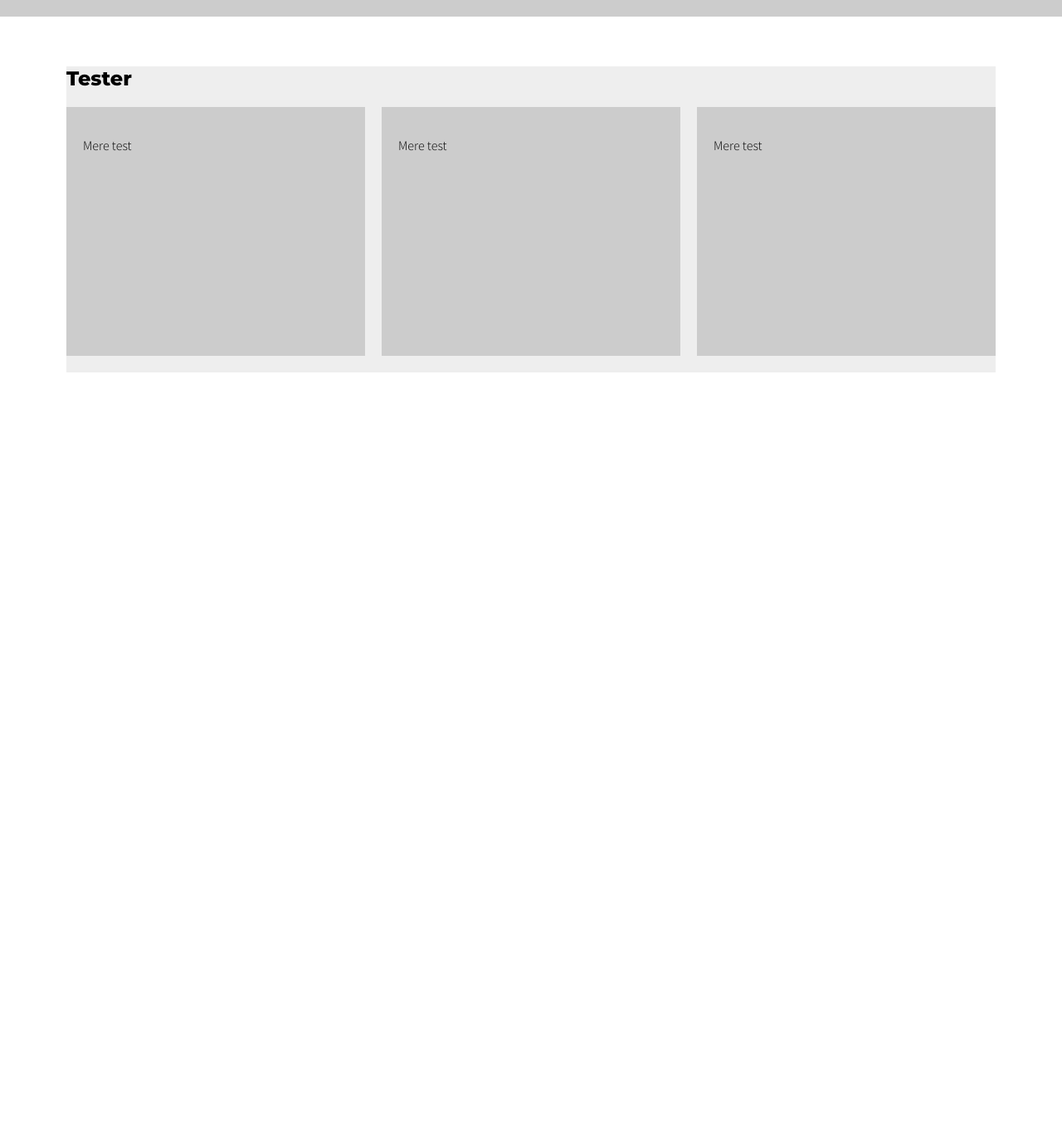
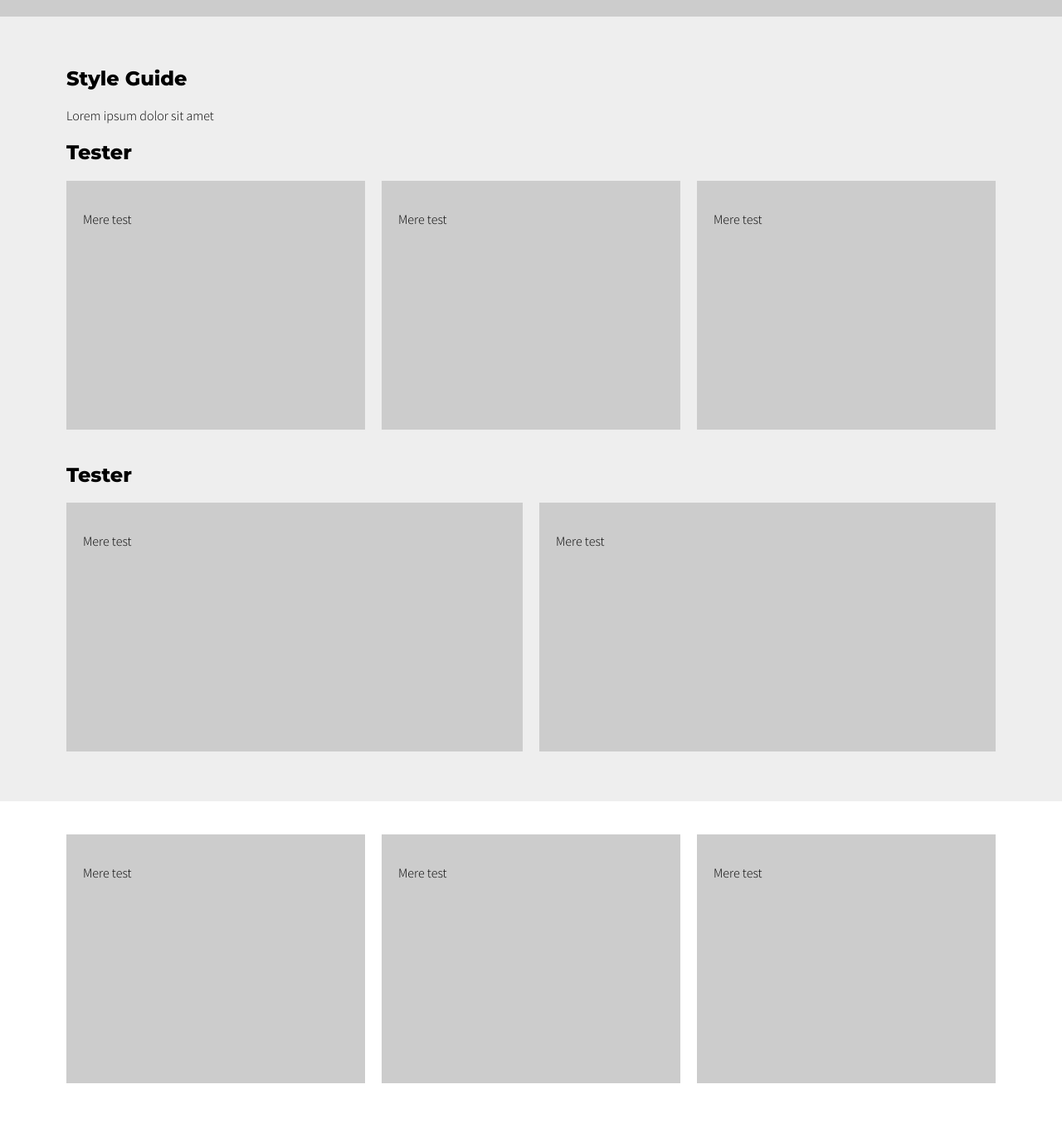
Before and after one commit to ninabergchristensen/kulturhus, a plain HTML site: page styleguide.html in a window 1280 px wide. Shown: the part 80-1446 px from the top of the page at 83% size. Before the commit the page ends 800 px from the top, so only its background shows below. Drawn offline with Linux system fonts and the light colour scheme.

Commit message:
CSS Overall layout changes

```diff
--- a/assets/styles.css
+++ b/assets/styles.css
@@ -37,7 +37,7 @@ nav, main, footer {
 	padding: 40px 80px;
 }
 
-section {
+main {
 	background: #eee; /* midlertidig */
 }
 
@@ -57,6 +57,7 @@ nav {
 	display: flex;
 	flex-wrap: nowrap;
 	justify-content: space-between;
+	max-width: 100%;
 }
 
 .flex>div {
@@ -83,8 +84,13 @@ nav {
    Styleguide Specific
 -------------------------------------------------------------*/
 
-@media only screen and (max-width: 600px) {
+@media only screen and (max-width: 700px) {
 	.flex {
 		flex-wrap: wrap;
 	}
+
+	.flex>div, .flex>div:last-child {
+		margin: 0px 0px 20px 0px;
+		min-width: 100%;
+	}
 }
--- a/styleguide.html
+++ b/styleguide.html
@@ -14,7 +14,11 @@
 		</nav>
 		<main>
 			<section>
-				<header><h1>Tester</h1></header>
+				<h1>Style Guide</h1>
+				<p>Lorem ipsum dolor sit amet</p>
+			</section>
+			<section>
+				<header><h2>Tester</h2></header>
 				<div class="flex">
 					<div>
 						<p>Mere test</p>
@@ -28,8 +32,27 @@
 				</div>
 			</section>
 			<section>
-
+				<header><h2>Tester</h2></header>
+				<div class="flex">
+					<div>
+						<p>Mere test</p>
+					</div>
+					<div>
+						<p>Mere test</p>
+					</div>
+				</div>
 			</section>
 		</main>
+		<footer class="flex">
+			<div>
+				<p>Mere test</p>
+			</div>
+			<div>
+				<p>Mere test</p>
+			</div>
+			<div>
+				<p>Mere test</p>
+			</div>
+		</footer>
 	</body>
 </html>
```
